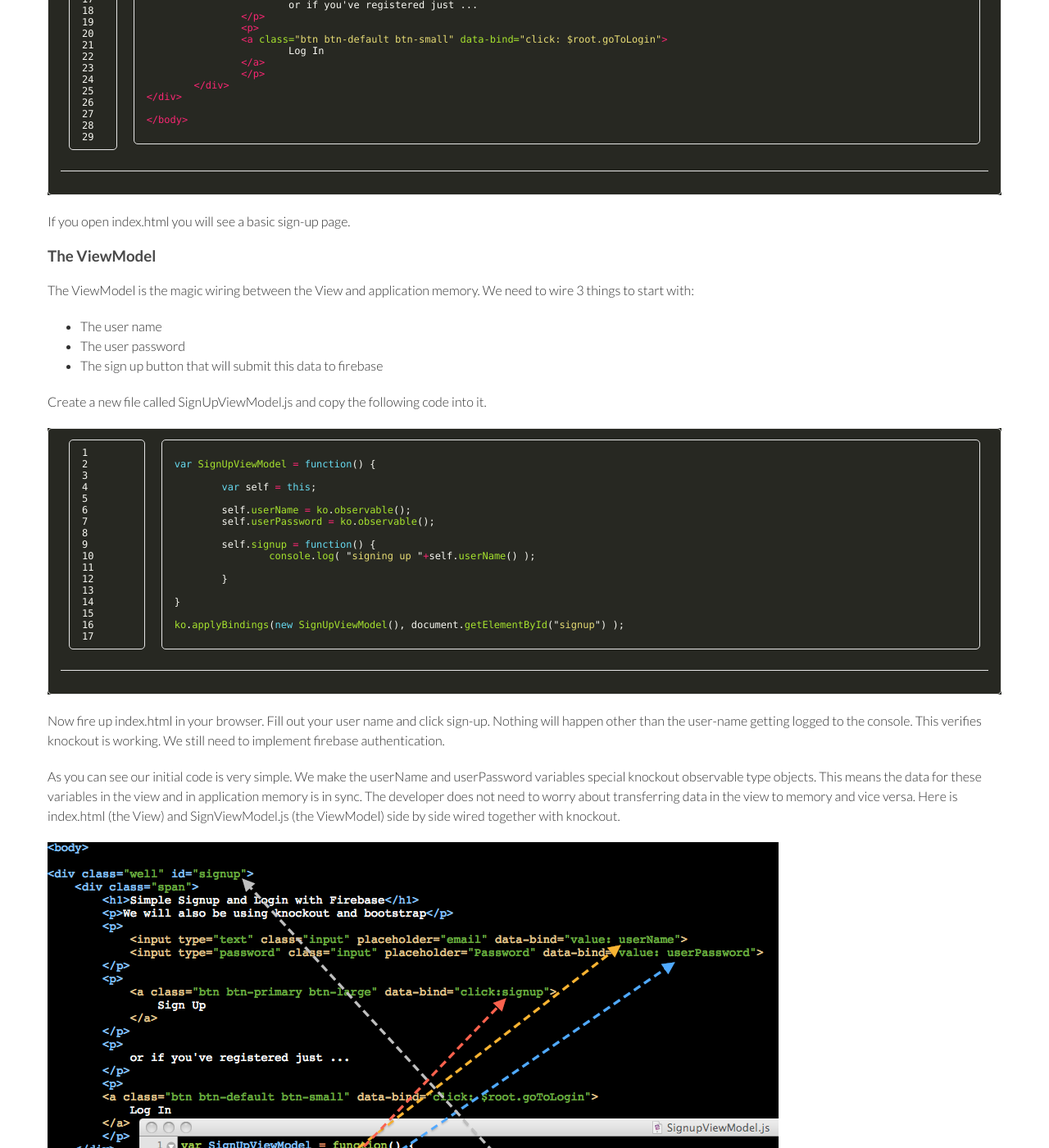
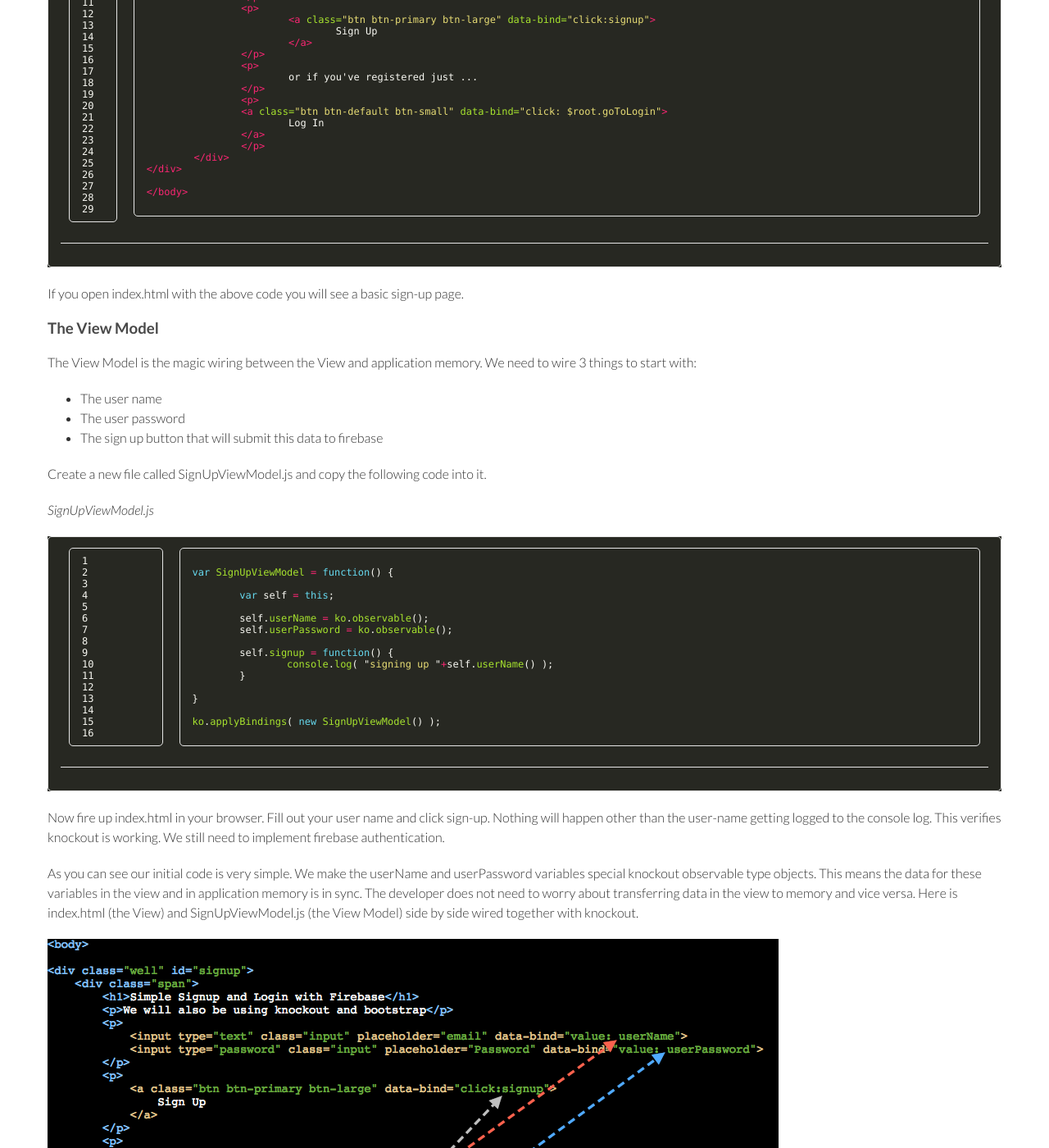
Before and after one commit to nigelkelly/nigelkelly.github.io, a Jekyll site: the page built from super-simple-signup-and-signin-with-firebase-and-knockout.md, in a window 1280 px wide and 1400 px high, scrolled down 1519 px. Shown: the whole window at 82% size. Built offline with Jekyll 4.4.1, drawn with Linux system fonts in a browser that asks for light colours; Markdown is read by kramdown in place of the engine named in the settings; a script that is not in the unit is left out; comment, search, counter and statistics services are not loaded; some of the changed text lies outside the part shown.

Commit message:
push working example

````diff
--- a/super-simple-signup-and-signin-with-firebase-and-knockout.md
+++ b/super-simple-signup-and-signin-with-firebase-and-knockout.md
@@ -10,14 +10,14 @@
 *19 Sept 2013*
 ## Firebase signup and login tutorial
 
-In this tutorial you will learn how to set up an effective registration and authentication process for your web app using Firebase, Knockout and Twitter Bootstrap.... and..... that's it. No backend mysql database, apache web server, ubuntu linux or ruby scripting is required. You just need to know javascript.
-You don't even need to know node. We will be using normal javascript. No npm or requirejs is required;) It is a nobackend app.
+In this tutorial you will learn how to set up an effective registration and authentication process for your web app using Firebase, Knockout and Twitter Bootstrap.... and..... that's it. No backend mysql database, apache web server, ubuntu linux or ruby scripting is required. You just need to know javascript. You don't even need to know node. We will be using normal javascript. No npm or requirejs is required;) It is a nobackend app.
 
 ### Setting up index.html
 
 We will get the javascript libraries we need using script tags. I find requirejs is too complex for my needs. So I will set up the javascript and css through my head tags.
 
 So here are the scripts we need:
+
 * Knockout - so I can bind my application memory to my html view in an organised and simple way
 * Firebase - so I can access a database in the cloud that talks easily with my javascript
 * FirebaseAuth - so I can setup user signup and login really easily
@@ -91,16 +94,19 @@
 
 ```
 
-If you open index.html you will see a basic sign-up page.
+If you open index.html with the above code you will see a basic sign-up page.
 
-### The ViewModel
+### The View Model
 
-The ViewModel is the magic wiring between the View and application memory. We need to wire 3 things to start with:
+The View Model is the magic wiring between the View and application memory. We need to wire 3 things to start with:
+
 * The user name
 * The user password
 * The sign up button that will submit this data to firebase
 
 Create a new file called SignUpViewModel.js and copy the following code into it.
+
+*SignUpViewModel.js*
 
 ```javascript
 
@@ -113,31 +119,31 @@
 
 	self.signup = function() {
 		console.log( "signing up "+self.userName() );
-
 	}
 
 }
 
-ko.applyBindings(new SignUpViewModel(), document.getElementById("signup") );
+ko.applyBindings( new SignUpViewModel() );
 
 ```
 
-Now fire up index.html in your browser. Fill out your user name and click sign-up. Nothing will happen other than the user-name getting logged to the console. This verifies knockout is working. We still need to implement firebase authentication.
+Now fire up index.html in your browser. Fill out your user name and click sign-up. Nothing will happen other than the user-name getting logged to the console log. This verifies knockout is working. We still need to implement firebase authentication.
 
-As you can see our initial code is very simple. We make the userName and userPassword variables special knockout observable type objects. This means the data for these variables in the view and in application memory is in sync. The developer does not need to worry about transferring data in the view to memory and vice versa. Here is index.html (the View) and SignViewModel.js (the ViewModel) side by side wired together with knockout.
+As you can see our initial code is very simple. We make the userName and userPassword variables special knockout observable type objects. This means the data for these variables in the view and in application memory is in sync. The developer does not need to worry about transferring data in the view to memory and vice versa. Here is index.html (the View) and SignUpViewModel.js (the View Model) side by side wired together with knockout.
 
 ![alt text](images/signup-signin/index-viewmodel-wiring.png "Knockout viewmodel view wiring image")
 
 ### Firebase Signup Authentication
 
-To use firebase you will need to setup an account and create a new firebase. Or you can use the one provided in the tutorial.
+To use firebase you will need to setup an account and create a new firebase at [http://firebase.com](http://firebase.com). Or you can use the one provided in the tutorial.
 
 If you are setting up your own firebase then authentication has to be configured. Click on the Auth icon in the Firebase side bar and then select Email & Password Authentication providers. Finally click enabled.
 
 ![alt text](images/signup-signin/firebase-auth.png "Firebase authentication configuration menu")
 
-In our code we need a reference to the root of our firebase and to the FirebaseSimpleLogin object which is specifically for email and password
-authentication to firebase.
+In our code we need a reference to the root of our firebase and to the FirebaseSimpleLogin object which is specifically for email and password authentication to firebase. Add the following to the top of SignUpViewModel.js
+
+*SignUpViewModel.js*
 
 ```javascript
 
@@ -158,6 +164,8 @@
 ```
 
 We will add the login checks later but for now we are only doing sign up. Add the following code to the signup function.
+
+*SignUpViewModel.js*
 
 ```javascript
 
@@ -190,12 +198,11 @@
 
 You can download a full working example of the code we have written so far here.
 
-####[Firebase Sign-Up Working Example Code](https://github.com/nigelkelly/firebase-signup-signin/tree/88eb9baec9051f45d24f480f5a51f7322a93a821)####
+###[Firebase Sign-Up Working Example Code](https://github.com/nigelkelly/firebase-signup-signin/tree/88eb9baec9051f45d24f480f5a51f7322a93a821)###
 
 ### Working with multiple ViewModels in Knockout
 
-We only have developed the **sign-up** View and ViewModel so far. We now need to develop the **login** View and ViewModel. Also we want to be able to dismiss and request our Views as the user requires them. To do this we need to put in place a mechanism that will allow us to talk to both views at the same time so we can tell one to disappear and the other to display as required. We will create a new file called ViewModels.js
-
+We only have developed the **sign-up** View and View Model so far. We now need to develop the **login** View and View Model. Also we want to be able to dismiss and request our Views as the user requires them. To do this we need to put in place a mechanism that will allow us to talk to both views at the same time so we can tell one to disappear and the other to display as required. We will create a new file called ViewModels.js
 
 *ViewModels.js*
 
@@ -211,8 +218,8 @@
 
 ```
 
-Remember to add this file to the head in your index.html It will be the last file after SignUpViewModel.js
-Whilst you are here, you may as well create a new javascript file called LoginViewModel.js
+Remember to add this file to the head in your index.html It will be the last file after SignUpViewModel.js Whilst you are here, you may as well create a new javascript file called LoginViewModel.js
+
 ko.applyBindings is called on both view models on initialization so that all our wiring is in place.
 *Remember: Remove the ko.applyBindings call in SignUpViewModel.js.*
 
@@ -281,9 +288,11 @@
 
 If the function loginVM.isVisible returns true then the the login view will render itself visible to the user. If it is false then this view will be dismissed from the screen.
 
-### Creating an Authentication Module
+### Creating a Login Authentication Module
 
 Now add the following code to LoginViewModel.js
+
+*LoginViewModel.js*
 
 ```javascript
 
@@ -291,6 +300,7 @@
 
 	var firebaseRoot = new Firebase("https://flat-tasks.firebaseio.com");
 
+	// Create an authcient object when we fire-up the app
 	var authClient = new FirebaseSimpleLogin(firebaseRoot, function(error, user) {
 
 		//Here is some login authentication handling
@@ -317,12 +327,16 @@
 
 	self.makeVisible = function() {
 		self.isVisible(true);
+
+		// Note that we can make a call to the signupVM from the loginVM
 		ViewModels.signupVM.isVisible(false);
 	}
 
 	self.login = function() {
 		console.log("logging in");
 		self.isVisible(false);
+
+		// authClient is invoked here when the user clicks login
 		authClient.login('password', {
 			email: self.userName(),
 		  	password: self.userPassword()
@@ -334,8 +348,28 @@
 
 ```
 
+The code for LoginViewModel.js is very similar to SignUpViewModel.js The main difference is the way we use authClient. When we first create we supply with a callback function that will handle our login request. When we were signing up we did not need these. Also when the user clicks the login button a call is made to authClient.login(...) as opposed to authClient.createUser(...) that fires on clicking the sign-up button.
 
-Now we you go to login you will get an alert box saying *Create a new AppViewModel for your app*. Well now it is time for you to create a new killer app or maybe a hosted task list for you and your team. The next step is to go to ViewModels.js and add in AppViewModel.js
+Another key point is to do with multiple view models. Communications between view models is not just limited to HTML we can also make calls between view models in javascript. Look at the code for self.makeVisible()
+
+*LoginViewModel.js*
+
+```javascript
+
+	self.makeVisible = function() {
+		self.isVisible(true);
+		ViewModels.signupVM.isVisible(false);
+	}
+
+```
+
+Now we you go to login you will get an alert box saying
+
+*Create a new AppViewModel for your app*
+
+Well now it is time for you to create a new killer app or maybe a hosted task list for you and your team. The next step is to go to ViewModels.js and add in AppViewModel.js
+
+*ViewModels.js*
 
 ```javascript
 
````
Also changed, not shown: other parts of super-simple-signup-and-signin-with-firebase-and-knockout.md (+6 -2 lines), images/signup-signin/index-viewmodel-wiring.png.
